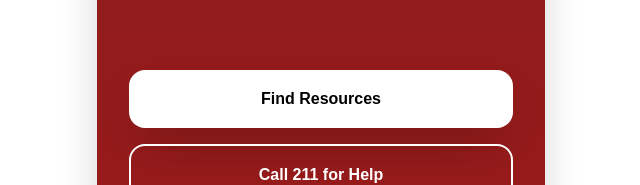
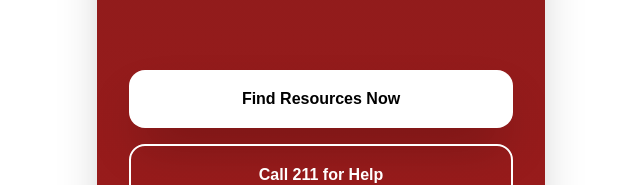
Before and after one commit to monetizemcgee/ournetwork, a React (Create React App) app: page / in a window 1280 px wide. Shown: the part 634-819 px from the top of the page, without its empty margins (319-959 px from the left). Built offline with nearby package versions, Linux system fonts and the light colour scheme.

Commit message:
Update App.js

```diff
--- a/src/App.js
+++ b/src/App.js
@@ -186,7 +186,7 @@ function App() {
     transition: 'all 0.3s ease'
   }}
 >
-  Find Resources
+  Find Resources Now
 </button>
 
       <a
```
